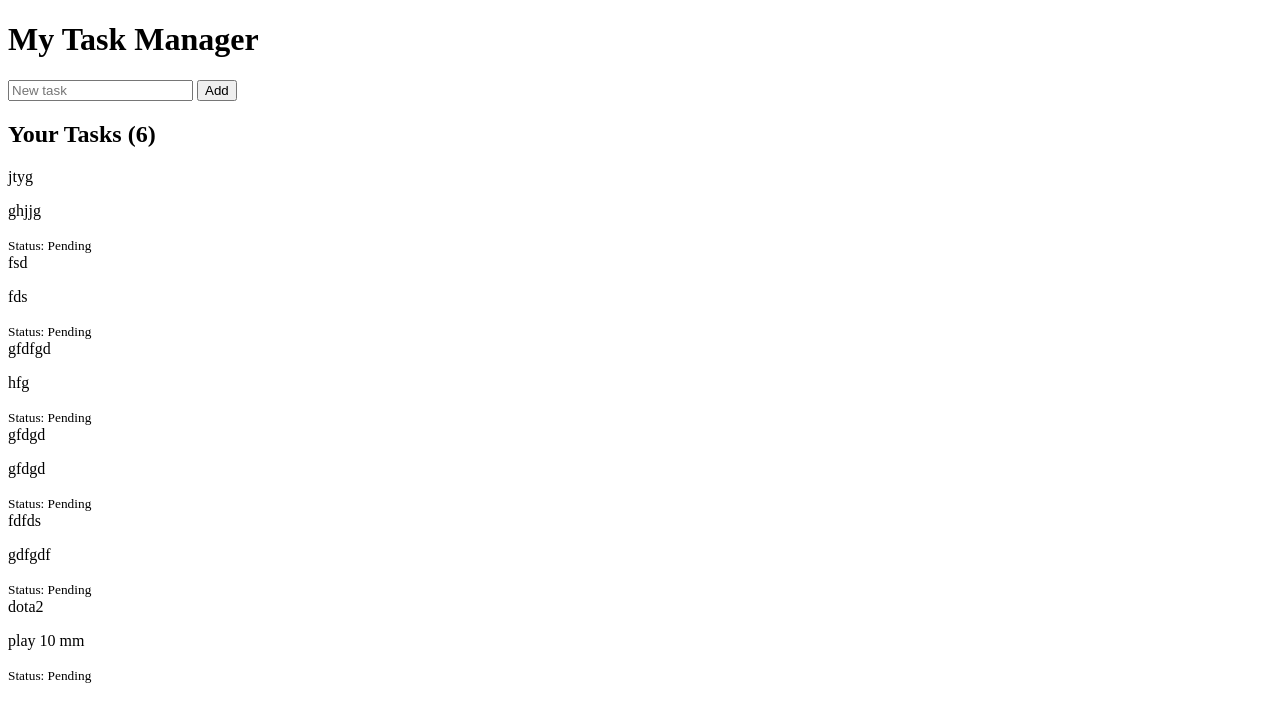
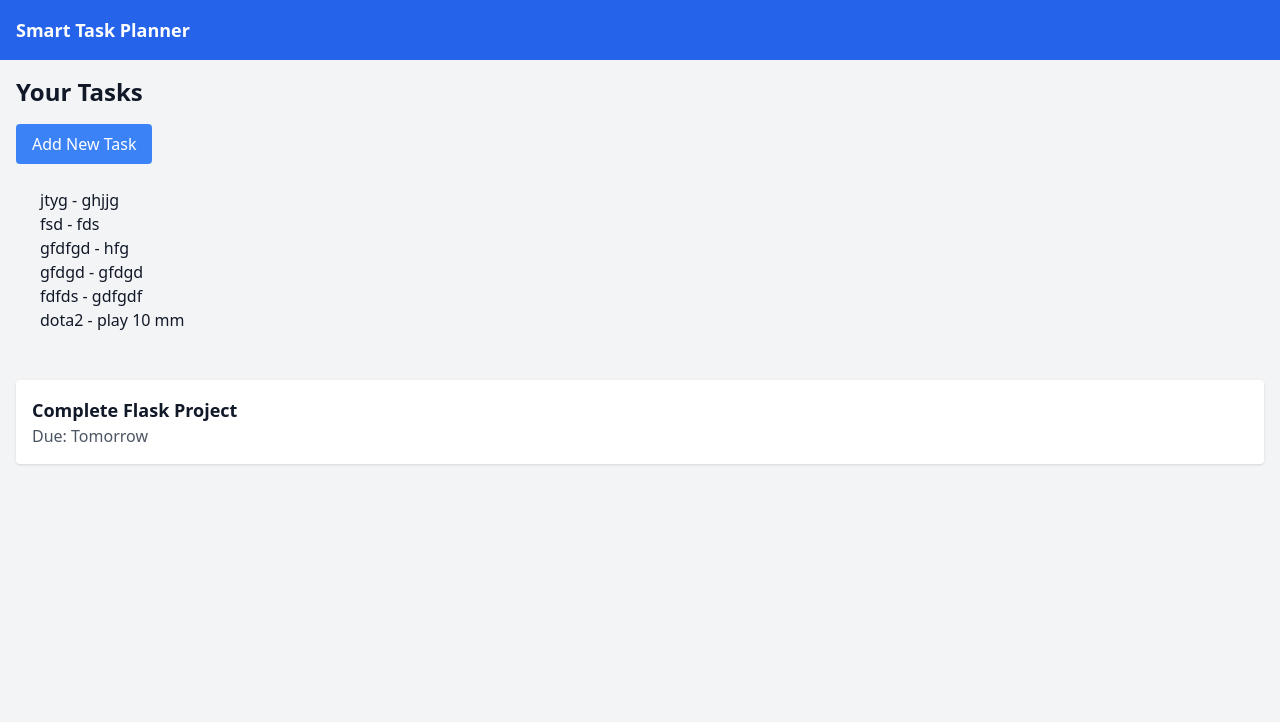
Before and after one commit to RiaLnN/smart-to-do-tracker, a Flask app: page / in a window 1280 px wide. Shown: the top 722 px of the page. Run offline with Flask 3, Linux system fonts and the light colour scheme; data comes from the database, SQL or seed files in the repository; both versions use the stored data as it was after the commit; some libraries are stand-ins or nearby versions.

Commit message:
Adding many functions

```diff
--- a/backend/app/models/task.py
+++ b/backend/app/models/task.py
@@ -5,7 +5,7 @@ class Task(db.Model):
     __tablename__ = "task"
 
     id = db.Column(db.Integer, primary_key=True)
-    user_id = db.Column(db.Integer, db.ForeignKey("user.id"), nullable=False)
+    user_id = db.Column(db.Integer, db.ForeignKey("user.id"))
     title = db.Column(db.String(100), nullable=False)
     description = db.Column(db.Text)
     due_date = db.Column(db.DateTime)
--- a/backend/app/routes/tasks.py
+++ b/backend/app/routes/tasks.py
@@ -1,44 +1,57 @@
-from flask import Blueprint, request, jsonify, render_template
+from flask import Blueprint, request, jsonify, render_template, url_for, redirect
 from ..models.task import Task
 from .. import db
 
 tasks_bp = Blueprint("tasks", __name__)
 
 
-@tasks_bp.route('/')
-def home():
-    """Home page that displays all tasks"""
+@tasks_bp.route("/")
+def index():
     tasks = Task.query.all()
-    return render_template("base.html", tasks=tasks)
+    print(tasks)  # Debug
+    return render_template("index.html", tasks=tasks)
 
 
-@tasks_bp.route("/tasks", methods=["GET"])
-def get_tasks():
-    """API endpoint to get all tasks as JSON"""
-    tasks = Task.query.all()
-    return jsonify([{
-        "id": t.id,
-        "title": t.title,
-        "completed": t.completed
-    } for t in tasks])
+@tasks_bp.route("/tasks")
+def index_task():
+    return render_template("task.html")
 
 
-@tasks_bp.route("/tasks", methods=["POST"])
-def create_task():
-    """API endpoint to create a new task"""
-    data = request.json
-    if not data or "title" not in data:
-        return jsonify({"error": "Title is required"}), 400
-
-    task = Task(title=data["title"], description=data.get("description"))
+@tasks_bp.route("/add", methods=["POST"])
+def add():
+    title = request.form['title']
+    description = request.form['description']
+    task = Task(title=title, description=description)
     db.session.add(task)
     db.session.commit()
+    return redirect(url_for('tasks.index'))
 
-    return jsonify({
-        "message": "Task created",
-        "task": {
-            "id": task.id,
-            "title": task.title,
-            "completed": task.completed
-        }
-    }), 201
+# @tasks_bp.route("/tasks", methods=["GET"])
+# def get_tasks():
+#     """API endpoint to get all tasks as JSON"""
+#     tasks = Task.query.all()
+#     return jsonify([{
+#         "id": t.id,
+#         "title": t.title,
+#         "completed": t.completed
+#     } for t in tasks])
+#
+# @tasks_bp.route("/tasks", methods=["POST"])
+# def create_task():
+#     """API endpoint to create a new task"""
+#     data = request.json
+#     if not data or "title" not in data:
+#         return jsonify({"error": "Title is required"}), 400
+#
+#     task = Task(title=data["title"], description=data.get("description"))
+#     db.session.add(task)
+#     db.session.commit()
+#
+#     return jsonify({
+#         "message": "Task created",
+#         "task": {
+#             "id": task.id,
+#             "title": task.title,
+#             "completed": task.completed
+#         }
+#     }), 201
--- a/backend/app/templates/base.html
+++ b/backend/app/templates/base.html
@@ -3,32 +3,22 @@
 <head>
     <meta charset="UTF-8">
     <meta name="viewport" content="width=device-width, initial-scale=1.0">
-    <title>Task Manager</title>
+    <title>Smart Task Planner</title>
+
+    <!-- Tailwind CSS via CDN -->
+    <script src="https://cdn.tailwindcss.com"></script>
 </head>
-<body>
-    <div class="container">
-        <h1>My Task Manager</h1>
-        <form method="POST" action="/tasks" class="d-flex justify-content-center mb-4">
-            <input type="text" name="task" placeholder="New task" required class="form-control w-50 me-2">
-            <button type="submit" class="btn btn-primary">Add</button>
-        </form>
-        {% if tasks %}
-            <h2>Your Tasks ({{ tasks|length }})</h2>
-            {% for task in tasks %}
-                <div class="task {% if task.completed %}task-completed{% endif %}">
-                    <div class="task-title">{{ task.title }}</div>
-                    {% if task.description %}
-                        <p>{{ task.description }}</p>
-                    {% endif %}
-                    <small>Status: {% if task.completed %}Completed{% else %}Pending{% endif %}</small>
-                </div>
-            {% endfor %}
-        {% else %}
-            <div class="no-tasks">
-                <h2>No tasks yet!</h2>
-                <p>Create your first task to get started.</p>
-            </div>
-        {% endif %}
+<body class="bg-gray-100 text-gray-900">
+
+    <!-- Navbar -->
+    <nav class="bg-blue-600 text-white p-4">
+        <h1 class="text-lg font-bold">Smart Task Planner</h1>
+    </nav>
+
+    <!-- Main Content -->
+    <div class="container mx-auto p-4">
+        {% block content %}{% endblock %}
     </div>
+
 </body>
 </html>
--- /dev/null
+++ b/backend/app/templates/index.html
@@ -0,0 +1,28 @@
+{% extends "base.html" %}
+{% block content %}
+<h2 class="text-2xl font-semibold mb-4">Your Tasks</h2>
+
+<!-- Example button -->
+<a href="{{ url_for('tasks.index_task') }}">
+    <button class="bg-blue-500 text-white px-4 py-2 rounded hover:bg-blue-700">
+      Add New Task
+    </button>
+</a>
+<div>
+    <ul class="p-6">
+        {% for task in tasks %}
+            <li class="font-medium">{{ task.title }} - {{ task.description }}</li>
+
+        {% else %}
+            <li>No tasks yet</li>
+        {% endfor %}
+    </ul>
+</div>
+
+
+<!-- Example card -->
+<div class="mt-6 p-4 bg-white shadow rounded">
+    <h3 class="font-bold text-lg">Complete Flask Project</h3>
+    <p class="text-gray-600">Due: Tomorrow</p>
+</div>
+{% endblock %}
```
Also changed, not shown: backend/app/templates/task.html (added, +10 -0 lines), backend/instance/db.sqlite3.
